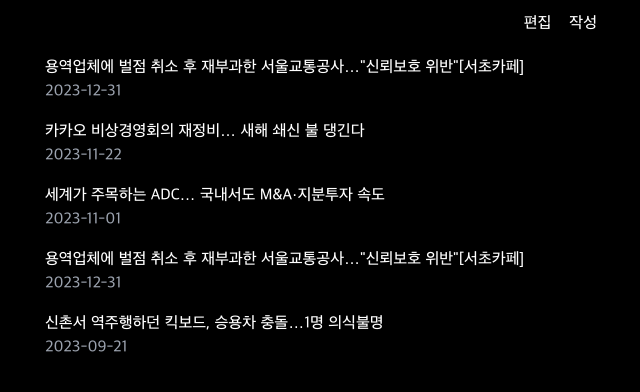
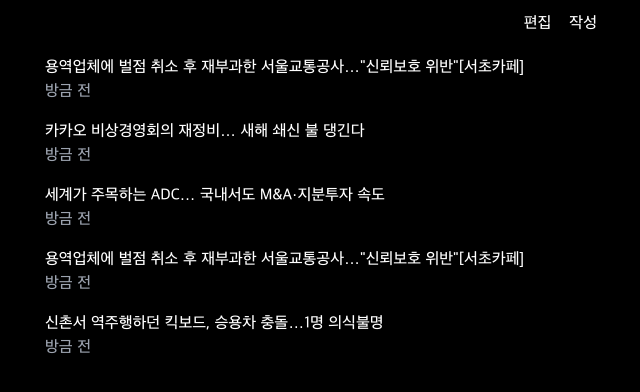
Before and after one commit to wherehows/easy-memo-web, a Next.js app: page / in a window 1280 px wide. Shown: the top 392 px of the page, without its empty margins (319-959 px from the left). Built offline with nearby package versions, Linux system fonts and the light colour scheme.

Commit message:
fix(type): dateTime 속성 내 잘못된 타입 할당

```diff
--- a/src/app/page.tsx
+++ b/src/app/page.tsx
@@ -10,28 +10,28 @@ const MEMO_LIST = [
     id: 1,
     title:
       '용역업체에 벌점 취소 후 재부과한 서울교통공사…"신뢰보호 위반"[서초카페]',
-    date: "2023-12-31",
+    date: new Date(),
   },
   {
     id: 2,
     title: "카카오 비상경영회의 재정비… 새해 쇄신 불 댕긴다",
-    date: "2023-11-22",
+    date: new Date(),
   },
   {
     id: 3,
     title: "세계가 주목하는 ADC… 국내서도 M&A·지분투자 속도",
-    date: "2023-11-01",
+    date: new Date(),
   },
   {
     id: 4,
     title:
       '용역업체에 벌점 취소 후 재부과한 서울교통공사…"신뢰보호 위반"[서초카페]',
-    date: "2023-12-31",
+    date: new Date(),
   },
   {
     id: 5,
     title: "신촌서 역주행하던 킥보드, 승용차 충돌…1명 의식불명",
-    date: "2023-09-21",
+    date: new Date(),
   },
 ];
 type MemoIdObject = { [id: number]: boolean };
@@ -122,7 +122,7 @@ export default function Home() {
                     />
                     <label className="flex flex-col">
                       {title}
-                      <time dateTime={date} className="text-gray-400">
+                      <time className="text-gray-400">
                         {formatTimeDifference(date)}
                       </time>
                     </label>
--- a/src/stories/MemoItem/index.tsx
+++ b/src/stories/MemoItem/index.tsx
@@ -1,9 +1,10 @@
+import { formatTimeDifference } from "@/utils/helpers";
 import Link from "next/link";
 
 interface MemoItemProps {
   id: number;
   title: string;
-  date: string;
+  date: Date;
 }
 
 const MemoItem = ({ id, title, date }: MemoItemProps) => {
@@ -12,9 +13,7 @@ const MemoItem = ({ id, title, date }: MemoItemProps) => {
       <Link href={`/detail/${id}`}>
         <h2>{title}</h2>
       </Link>
-      <time dateTime={date} className="text-gray-400">
-        {date}
-      </time>
+      <time className="text-gray-400">{formatTimeDifference(date)}</time>
     </>
   );
 };
```
